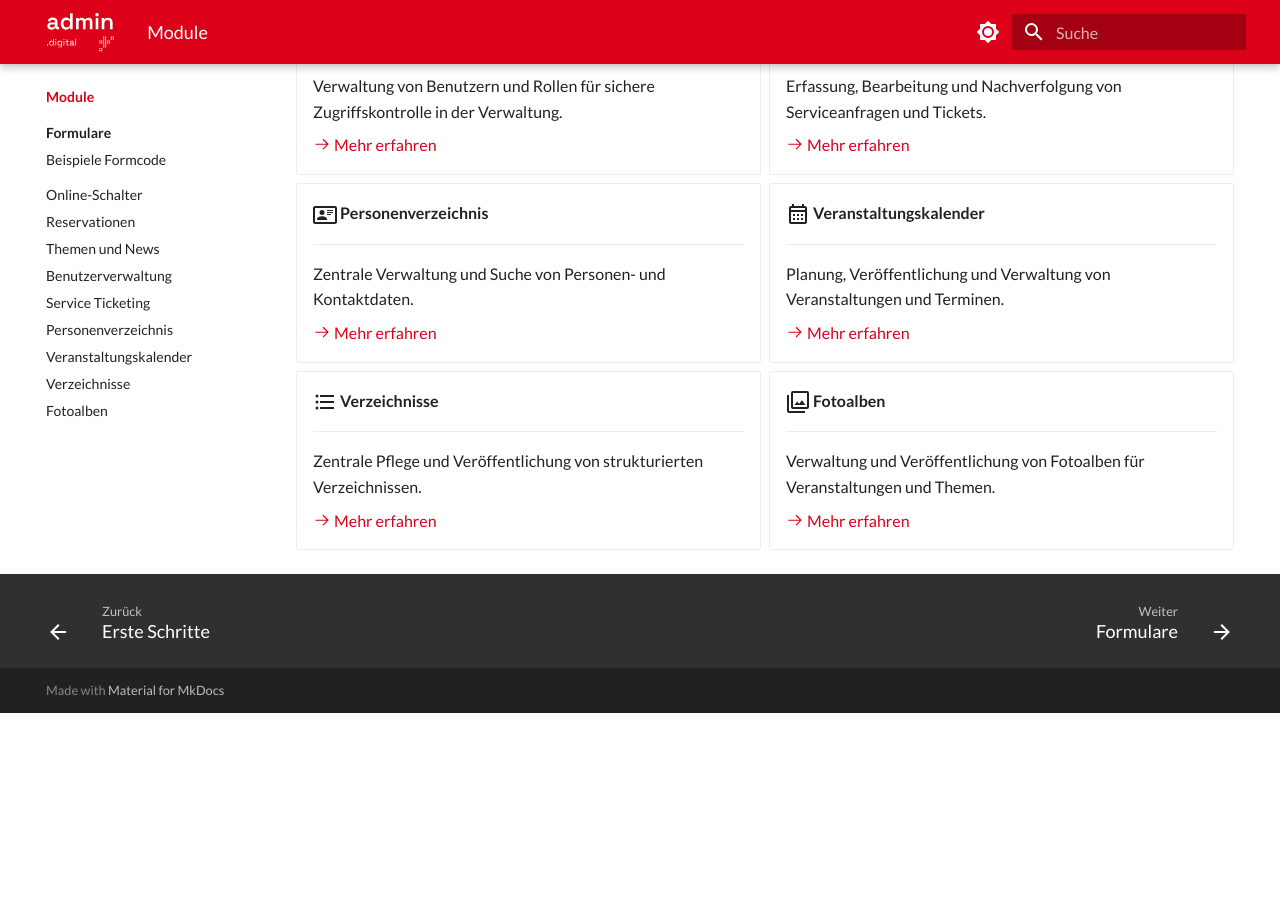
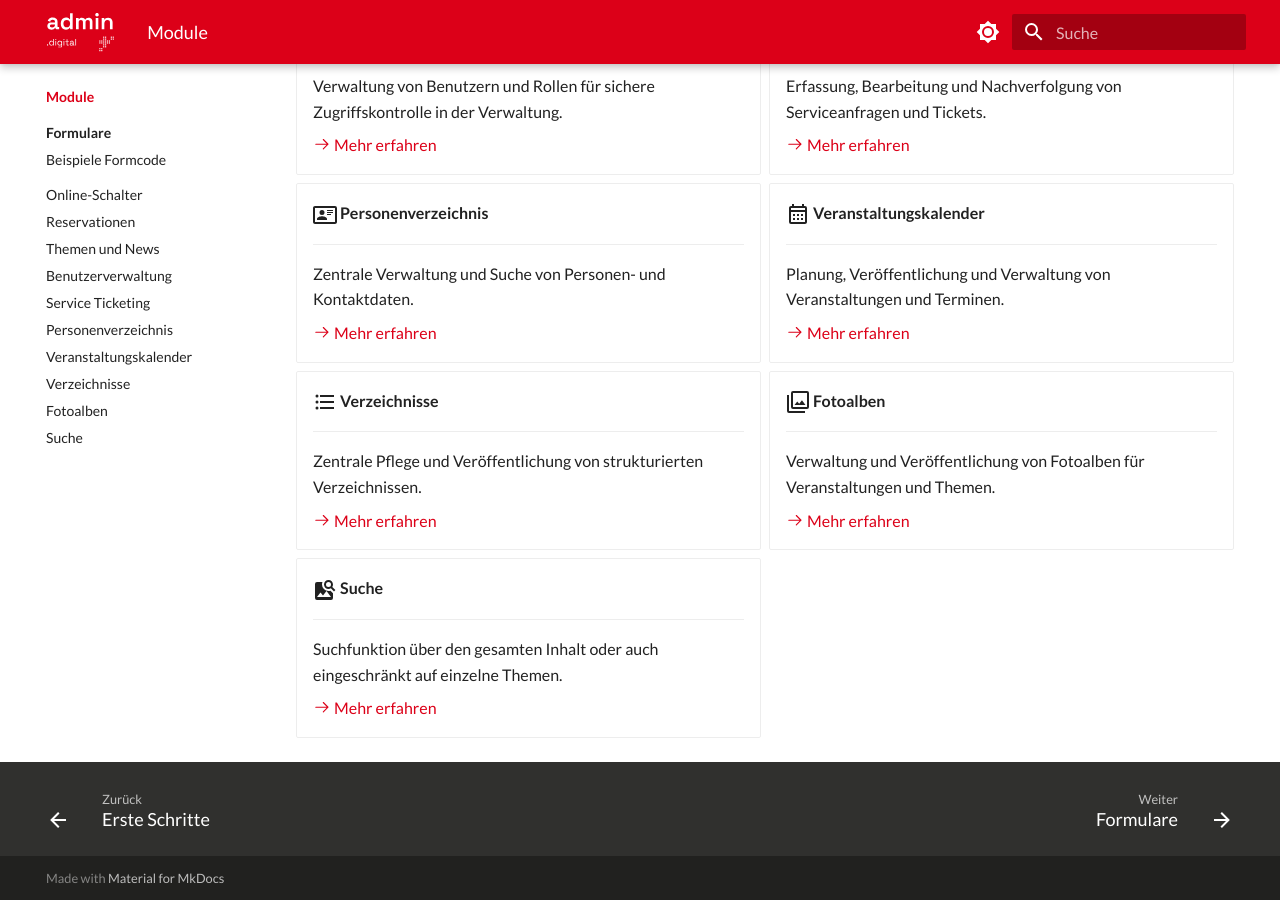
Before and after one commit to seantis/docs-admin-digital, an MkDocs documentation site: the page built from content/module/index.md, in a window 1280 px wide and 900 px high, scrolled down 748 px. Built offline with MkDocs 1.6.1 and Material for MkDocs 9.7.7, drawn with Linux system fonts in a browser that asks for light colours; before the commit the page ends 1461 px from its top, so only the background shows below that.

Commit message:
Adds module search

```diff
--- a/content/module/index.md
+++ b/content/module/index.md
@@ -90,4 +90,11 @@ admin.digital bietet eine Reihe von Modulen, die speziell auf die Bedürfnisse d
 
     [:octicons-arrow-right-24: Mehr erfahren](/module/fotoalben/)
 
+-   :material-image-search:{ .lg .middle } **Suche**
+
+    ---
+
+    Suchfunktion über den gesamten Inhalt oder auch eingeschränkt auf einzelne Themen.
+
+    [:octicons-arrow-right-24: Mehr erfahren](/module/suche/)
 </div>
--- a/mkdocs.yml
+++ b/mkdocs.yml
@@ -91,6 +91,7 @@ nav:
       - Veranstaltungskalender: module/veranstaltungskalender/index.md
       - Verzeichnisse: module/verzeichnisse/index.md
       - Fotoalben: module/fotoalben/index.md
+      - Suche: module/suche/index.md
   - Neuerungen: neuerungen/index.md
   - FAQ:
       - faq/index.md
```
Also changed, not shown: 1 other file.
